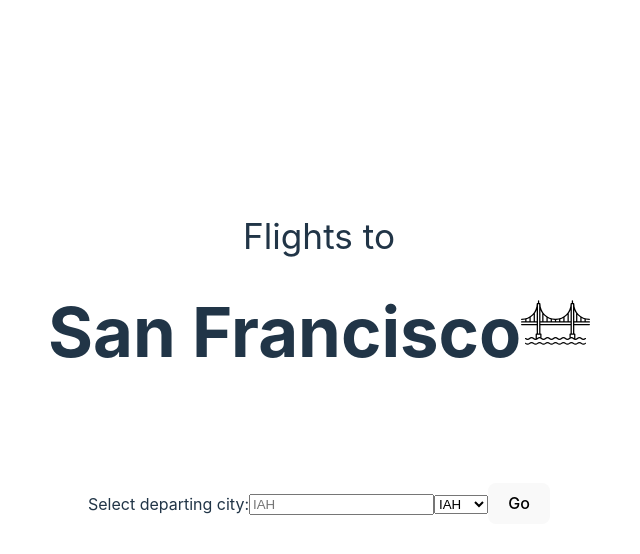
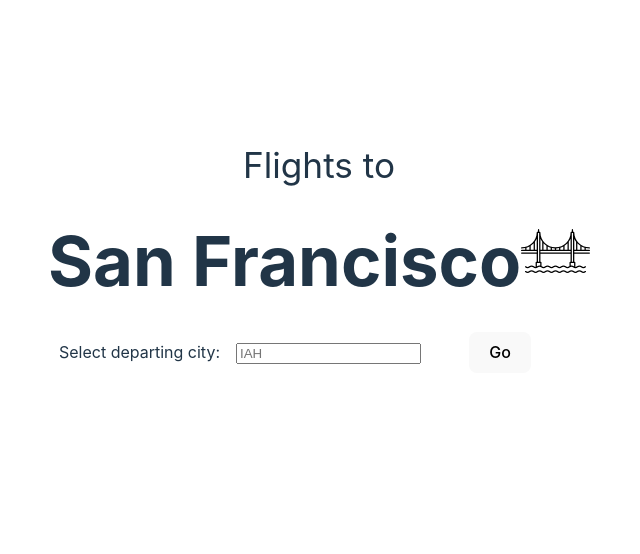
Before and after one commit to t-ylerJ/rfp2404-mvp, a React (Vite) app in the folder flightSF/: page / in a window 1280 px wide. Shown: the top 554 px of the page, without its empty margins (321-961 px from the left). Built offline with nearby package versions, Linux system fonts and the light colour scheme.

Commit message:
add suggestions box component

```diff
--- a/flightSF/src/App.css
+++ b/flightSF/src/App.css
@@ -1,8 +1,17 @@
+body, html {
+  height: 100%;
+  margin: 0;
+}
 #root {
+  min-height: 100%;
+  display: block;
   width: 100%;
-  margin: 0 auto;
-  padding: 2rem;
+  margin: auto;
+  padding: 0rem;
   text-align: center;
+}
+#content {
+  margin-top: 10rem;
 }
 #timeContainer {
   justify-content: center;
@@ -69,5 +78,12 @@
 
 .priceTitle {
   padding: 3rem 0 1rem 0;
+}
 
+.search {
+  margin: 0 3rem;
 }
+
+.departingLabel {
+  padding-right: 1rem;
+}
--- a/flightSF/src/components/App.jsx
+++ b/flightSF/src/components/App.jsx
@@ -26,6 +26,7 @@ function App() {
   const [week2Price, setWeek2Price] = useState(0);
   const[week1Price, setWeek1Price] = useState(0);
   const [filterText, setFilterText] = useState('');
+  const [suggestions, setSuggestions] = useState([]);
 
 
 
@@ -59,6 +60,7 @@ function App() {
     { 'name': 'Kansas City', 'code': 'MCI', 'price': 320 },
     { 'name': 'Indianapolis', 'code': 'IND', 'price': 310 }
   ])
+  const cityId = useId();
 
   const getPrice = (selectedCity, week) => {
     //placeholder price generator. priceMap creates an object literal of city: flightprice and gives each price a bigger multiplier based on how close the flight is
@@ -73,7 +75,6 @@ function App() {
         acc[city.code] = Math.trunc(Math.random() * ((city.price * multiplier[week]) - city.price) + city.price);
         return acc;
       }, {});
-
       return priceMap[selectedCity];
     }
 
@@ -82,7 +83,6 @@ function App() {
       return acc;
     }, {});
 
-    console.log(airportCodeLookup)
     const priceTrend = (price1, price2) => {
       const trend = price1 < price2 ? <span className="up">▲</span> : <span className="down">▼</span>;
         return trend;
@@ -133,9 +133,6 @@ function App() {
                 setCities(updatedCities);
               }
 
-
-
-              const cityId = useId();
               useEffect(() => {
                 setInitialCity(true);
               }, []);
@@ -190,13 +187,29 @@ function App() {
                 }
               }, [week4Price, week3Price, week2Price, week1Price]);
 
+              const filterAirports = (search) => {
+                if (!query) {
+                  return [];
+                }
+                const searchValue = cities.filter((airport) =>
+                airport.city.toLowerCase().startsWith(search.toLowerCase()) ||
+                airport.code.toLowerCase().startsWith(search.toLowerCase())
+                );
+                return searchValue;
+              };
               const handleChange = (e) => {
-                // Update selected city, triggering the effects to update prices and chart data
-                setSelectedCity(e.target.value);
+                const value = e.target.value;
+                setSelectedCity(value);
+                const filteredAirports = filterAirports(value);
+                setSuggestions(filteredAirports)
                 // setInitialCity(false);
                 console.log("initialCity", initialCity);
                 console.log("selectedCity:", selectedCity);
-              }
+              };
+              const handleSuggestionChange = (e) => {
+                setSelectedCity(`${e.city} (${e.code})`);
+                setSuggestions([]);
+              };
 
               const handleSubmit = (e) => {
                 e.preventDefault();
@@ -221,7 +234,7 @@ console.log(selectedCity)
 console.log(airportCodeLookup );
 
   return (
-    <div>
+    <div id="content">
       <p id="firstLine">Flights to </p>
         <h1>San Francisco
           <a href="https://www.sftravel.com/" target="_blank">
@@ -233,18 +246,14 @@ console.log(airportCodeLookup );
         {!showResult ? (
           <form onSubmit={handleSubmit}>
             <div>
-              <label htmlFor={cityId}>Select departing city:</label>
+              <label className="departingLabel" htmlFor={cityId}>Select departing city:</label>
               <SearchBar
                 handleChange={handleChange}
                 handleSubmit={handleSubmit}
                 initialCity={selectedCity}
                 filterText={filterText}  />
-              <select onChange={handleChange} id={cityId} name="citySelection">
-                {cityChoices.map((city, index) => (
-                  <option value={city.code} key={index}>{city.code}</option>
-                ))}
-              </select>
-              <button type="submit">Go</button>
+
+              <button className="search" type="submit">Go</button>
             </div>
             <Suggested
               handleChange={handleChange}
--- a/flightSF/src/components/SearchBar.jsx
+++ b/flightSF/src/components/SearchBar.jsx
@@ -8,7 +8,7 @@ function SearchBar( { handleChange, handleSubmit, filterText, initialCity} ) {
       <input
         type="text"
         placeholder={initialCity}
-        value={filterText}
+        // value={filterText}
         onChange={handleChange}
       />
     </>
--- a/flightSF/src/index.css
+++ b/flightSF/src/index.css
@@ -22,8 +22,9 @@ a:hover {
   color: #535bf2;
 }
 
-body {
+body, html {
   width: 100%;
+  height: 100%;
   margin: 0;
   display: flex;
   place-items: center;
@@ -35,6 +36,7 @@ body {
   font-size: 2.2em;
   line-height: .3;
   padding: 0;
+  margin: 0;
 }
 h1 {
   font-size: 4.3em;
```
